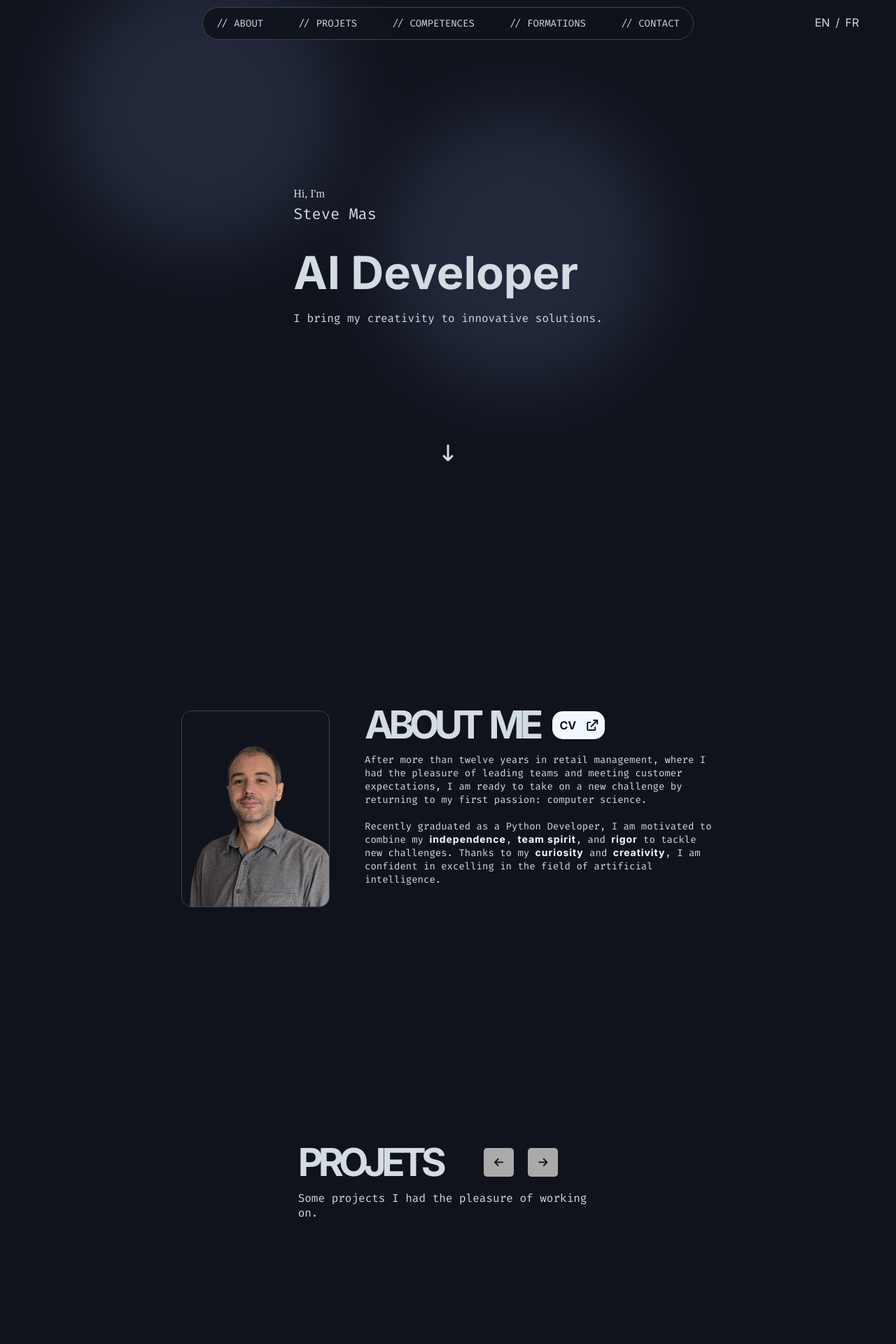
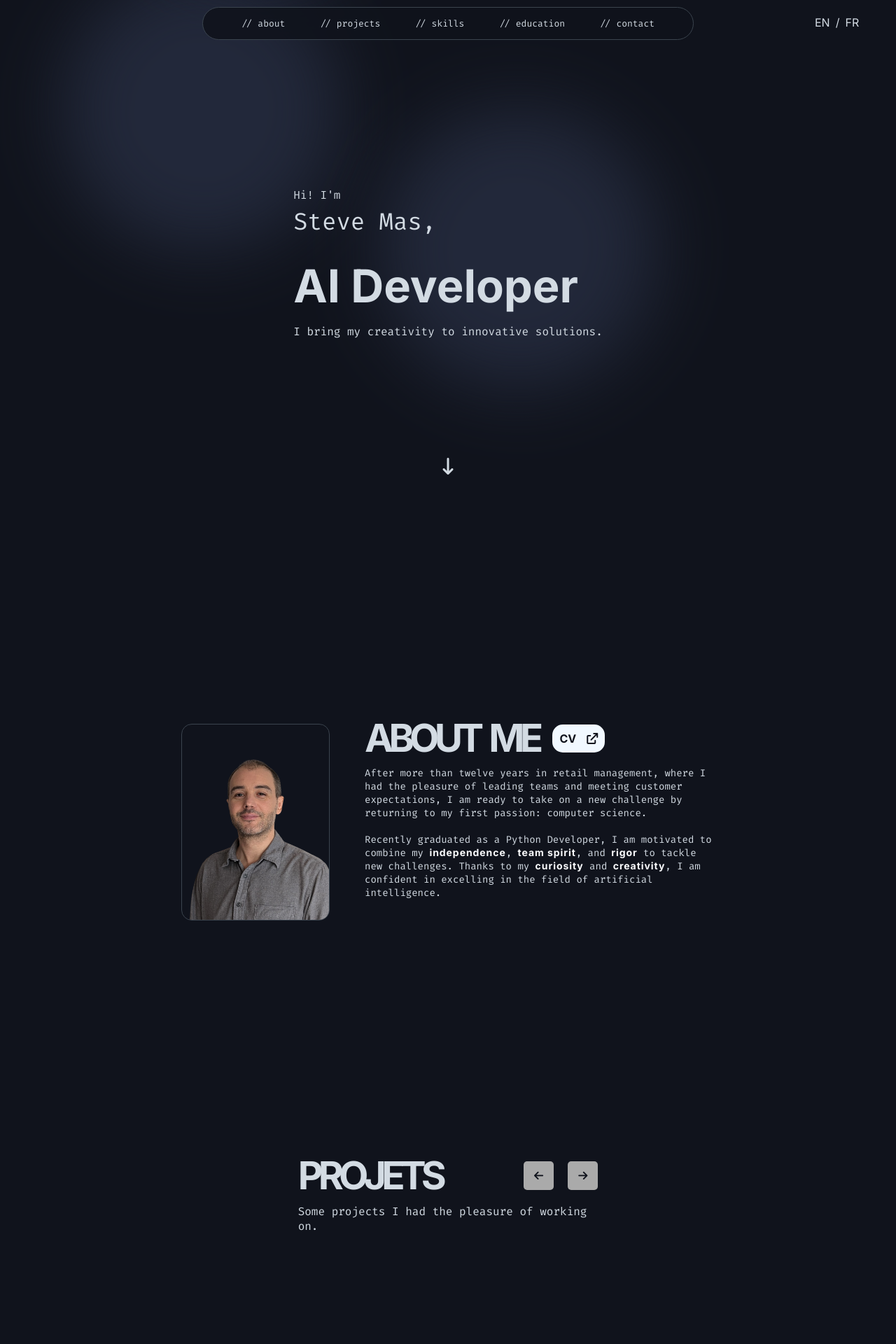
Before and after one commit to githubstevemas/portfolio, a Django app: page / in a window 1280 px wide. Shown: the top 1920 px of the page at 70% size. Run offline with Django 5.2, Linux system fonts and the light colour scheme; data that the repository does not hold is empty.

Commit message:
Added some css.

```diff
--- a/portfolio/main/templates/main.html
+++ b/portfolio/main/templates/main.html
@@ -10,10 +10,10 @@
         <div class="hero-container">
 
             <div class="name-container">
-                {{ portfolio_data.profil.hi }}
+                <span class="hi-word">{{ portfolio_data.profil.hi }}</span>
                 <div class="name">
                     {{ portfolio_data.profil.prenom }}
-                    {{ portfolio_data.profil.nom }}
+                    {{ portfolio_data.profil.nom }},
                 </div>
             </div>
 
@@ -99,26 +99,25 @@
         <div id="competences">
 
             <div class="main-competences">
+
                 <div class="competences-container">
-                    <span class="title-h3">Languages and Frameworks</span>
+                    <span class="title-h3">{{ portfolio_data.languages_title }}</span>
                     <div class="techs-container">
                         {% for language in portfolio_data.languages %}
                             {{ language | safe }}
                         {% endfor %}
                     </div>
                 </div>
-                <div class="horizontal-line"></div>
                 <div class="competences-container">
-                    <span class="title-h3">Tools</span>
+                    <span class="title-h3">{{ portfolio_data.logiciels_title }}</span>
                     <div class="softs-container">
                         {% for logiciel in portfolio_data.logiciels %}
                             {{ logiciel | safe }}
                         {% endfor %}
                     </div>
                 </div>
-                <div class="horizontal-line"></div>
                 <div class="competences-container">
-                    <span class="title-h3">Methodologies and Standards</span>
+                    <span class="title-h3">{{ portfolio_data.autres_skills_title }}</span>
                     <div class="autres-container">
                         {% for autre in portfolio_data.autres_skills %}
                             {{ autre }}{% if not forloop.last %}, {% endif %}
--- a/portfolio/portfolio/templates/base.html
+++ b/portfolio/portfolio/templates/base.html
@@ -13,11 +13,11 @@
     <header>
 
         <span class="header-menu">
-            <a class="button-menu" href="#about">// ABOUT</a>
-            <a class="button-menu" href="#projets">// PROJETS</a>
-            <a class="button-menu" href="#competences">// COMPETENCES</a>
-            <a class="button-menu" href="#formations">// FORMATIONS</a>
-            <a class="button-menu" href="#contact">// CONTACT</a>
+            <a class="button-menu" href="#about">// about</a>
+            <a class="button-menu" href="#projets">// projects</a>
+            <a class="button-menu" href="#competences">// skills</a>
+            <a class="button-menu" href="#formations">// education</a>
+            <a class="button-menu" href="#contact">// contact</a>
         </span>
 
     </header>
--- a/portfolio/static/css/styles.css
+++ b/portfolio/static/css/styles.css
@@ -125,7 +125,7 @@ ul {
 
 .button-menu {
     font-family: 'Fira Code', monospace;
-    font-size: 14px;
+    font-size: 13px;
 }
 
 .title-h2 {
@@ -140,6 +140,7 @@ ul {
 .title-h3 {
     font-family: 'Fira Code', monospace;
     font-size: 18px;
+    font-weight: bold;
 }
 
 .strong-word {
@@ -200,9 +201,14 @@ header {
     margin-bottom: 4%;
 }
 
+.hi-word {
+    font-family: 'Fira Code', monospace;
+    font-size: 16px;
+}
+
 .name {
     font-family: 'Fira Code', monospace;
-    font-size: 22px;
+    font-size: 34px;
     margin-top: 5px;
     margin-bottom: 30px;
 }
@@ -357,7 +363,7 @@ header {
 .nav-container {
     display: flex;
     justify-content: center;
-    margin-left: 60px;
+    margin-left: auto;
     gap: 20px;
 }
 
@@ -368,7 +374,6 @@ header {
     border: none;
     cursor: pointer;
     border-radius: 5px;
-    height: auto;
     padding-left: 15px;
     padding-right: 15px;
 }
@@ -385,9 +390,13 @@ header {
 .main-competences {
     display: flex;
     flex-direction: column;
+    text-align: right;
     width: 300px;
-    padding: 20px;
     gap: 30px;
+}
+
+.competences-container {
+    margin-bottom: 20px;
 }
 
 .skills-intro {
@@ -404,6 +413,11 @@ header {
     margin-top: 20px;
 }
 
+.skill-icon-container {
+    display: flex;
+    justify-content: flex-end;
+}
+
 .skill-icon {
     fill: #d3dbe3;
     width: 28px;
@@ -417,7 +431,6 @@ header {
     display: flex;
     align-items: center;
     gap: 70px;
-    margin-right: 70px;
 }
 
 .autres-container {
@@ -430,13 +443,11 @@ header {
     display: flex;
     align-items: center;
     gap: 70px;
-    margin-right: 70px;
 }
 
 .formation-title {
     text-align: right;
 }
-
 
 .formation-intro,
 .contact-intro {
@@ -453,7 +464,6 @@ header {
     text-align: left;
     border: 1px solid #3b444e;
     border-radius: 15px;
-    margin-bottom: 30px;
     padding: 20px;
     gap: 20px;
 }
```
Also changed, not shown: portfolio/data/portfolio_en.json (+4 -4 lines), portfolio/data/portfolio_fr.json (+5 -5 lines).
